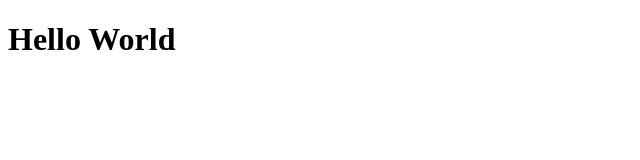
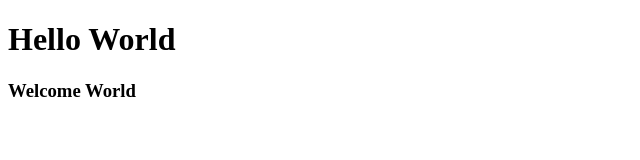
Before and after one commit to Taufikmyname/Git-testing-2, a plain HTML site: page test 5/index.html in a window 1280 px wide. Shown: the whole page, without its empty margins (0-640 px from the left). Drawn offline with Linux system fonts and the light colour scheme.

Commit message:
test topik

```diff
--- a/test 5/index.html
+++ b/test 5/index.html
@@ -6,6 +6,7 @@
     <meta name="viewport" content="width=device-width, initial-scale=1.0">
     <title>Document ssssssasa</title>
     <h1>Hello World</h1>
+    <h3>Welcome World</h3>
 </head>
 <body>
 
```
